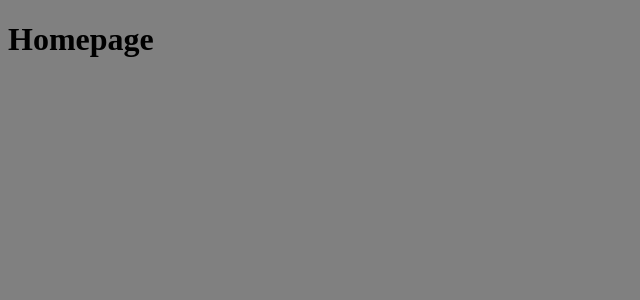
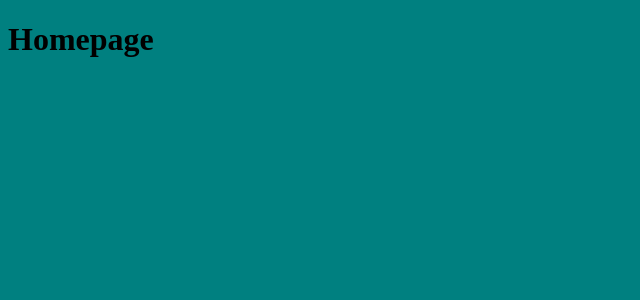
Before and after one commit to thelooneyest/kevindlooney.com, a Jekyll site: the page built from index.md, in a window 1280 px wide. Shown: the top 300 px of the page, without its empty margins (0-640 px from the left). Built offline with Jekyll 4.4.1, drawn with Linux system fonts in a browser that asks for light colours.

Commit message:
Update default.html

```diff
--- a/_layouts/default.html
+++ b/_layouts/default.html
@@ -6,7 +6,7 @@
   <meta http-equiv="X-UA-Compatible" content="ie=edge">
   <title>Document</title>
   <style>
-    body {background: gray;}
+    body {background: teal;}
   </style>
 </head>
 <body>
```
